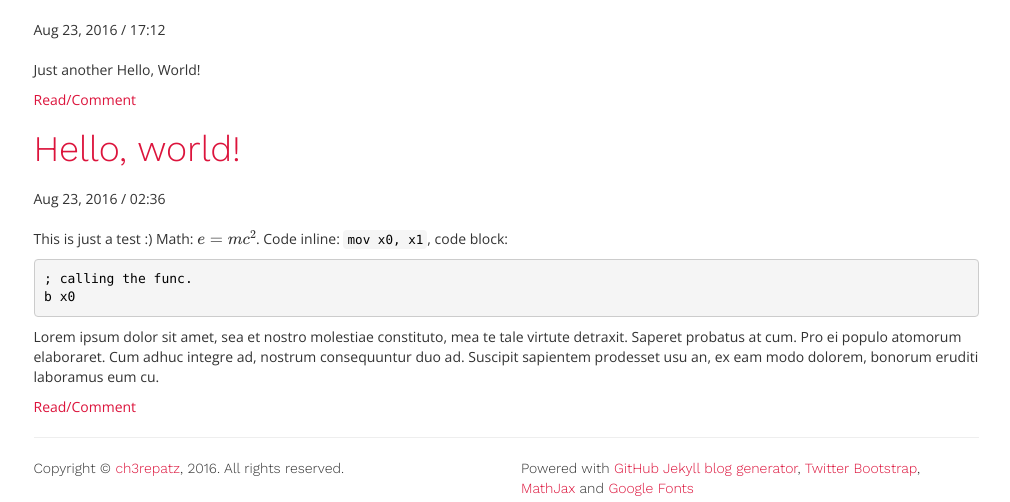
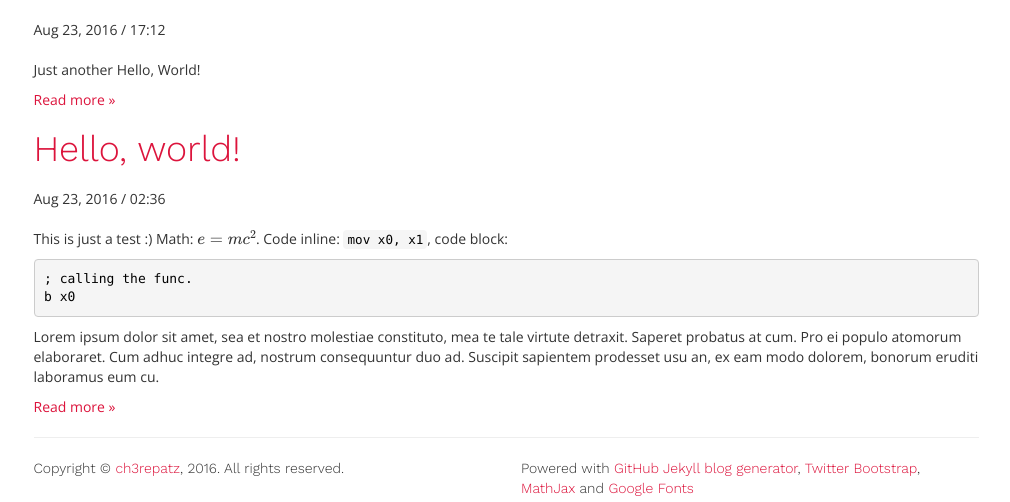
Before and after one commit to ch3repatz/ch3repatz.github.io, a Jekyll site: the page built from index.html, in a window 1280 px wide. Shown: the part 161-663 px from the top of the page, without its empty margins (134-1144 px from the left). Built offline with Jekyll 4.4.1, drawn with Linux system fonts in a browser that asks for light colours; formulas are drawn with MathJax 3; the list of posts is cut into pages by our own code.

Commit message:
Update index.html

```diff
--- a/index.html
+++ b/index.html
@@ -9,7 +9,9 @@
   <h1><a href="{{ post.url }}">{{ post.title }}</a></h1>
   <div class="post_date">{{ post.date | date: "%b %-d, %Y / %H:%M" }}</div>
   {{ post.excerpt }}
-  <p><a href="{{ post.url }}">Read/Comment</a></p>
+  {% if page.content contains '<!-- more -->' %}
+	  <p><a href="{{ page.url }}">Read more »</a></p>
+	{% endif %}
 {% endfor %}
 
 <!-- Pagination links -->
```
